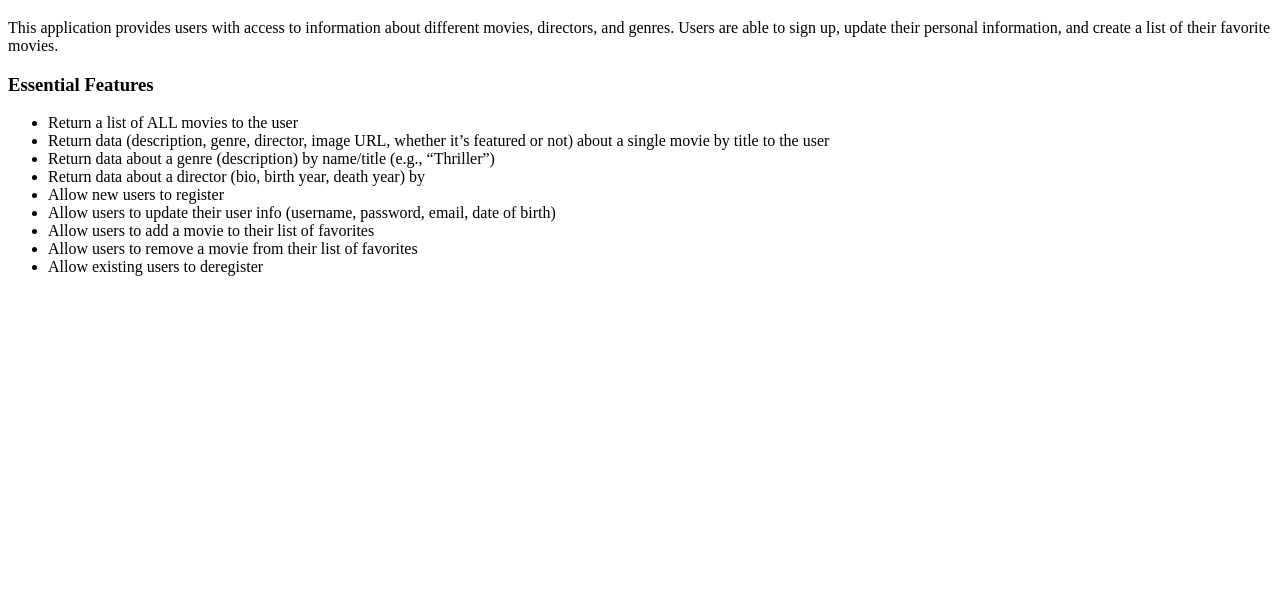
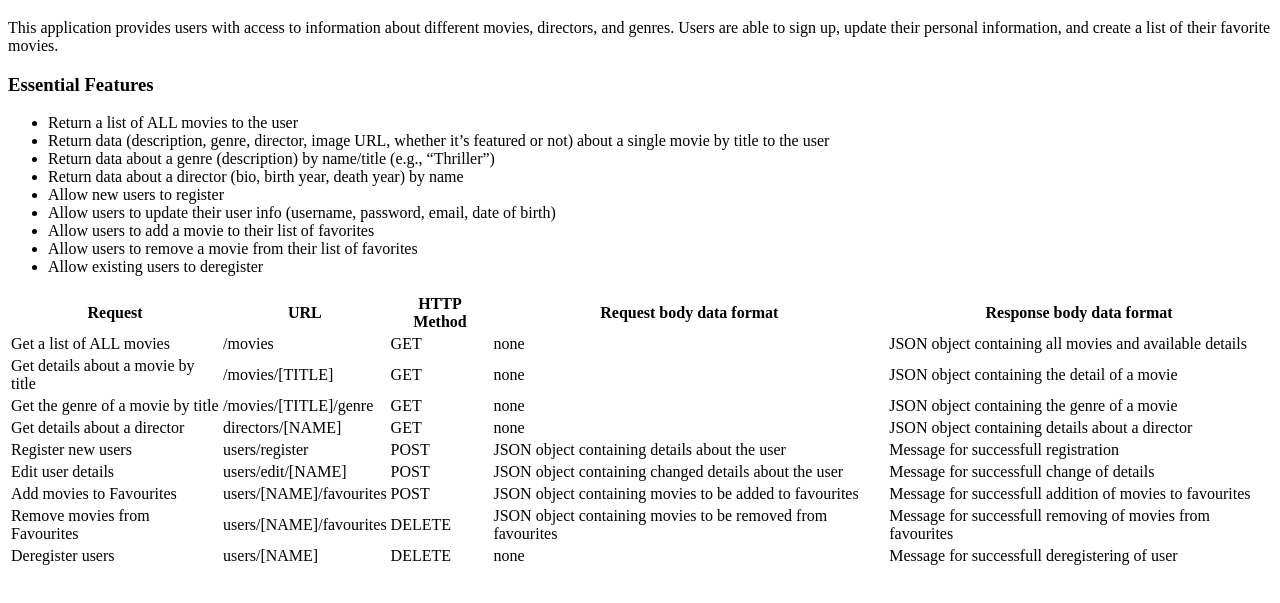
Before and after one commit to martink21/myFlix, a website: page public/documentation.html in a window 1280 px wide. Shown: the part 61-664 px from the top of the page. Drawn offline with Linux system fonts and the light colour scheme.

Commit message:
Included description of endpoints in a table

```diff
--- a/public/documentation.html
+++ b/public/documentation.html
@@ -5,6 +5,7 @@
     <meta charset="UTF-8">
     <meta http-equiv="X-UA-Compatible" content="IE=edge">
     <meta name="viewport" content="width=device-width, initial-scale=1.0">
+    <link rel="stylesheet" href="styles.css">
     <title>movie_API</title>
 </head>
 
@@ -21,13 +22,93 @@
             whether it’s featured or not) about a
             single movie by title to the user</li>
         <li>Return data about a genre (description) by name/title (e.g., “Thriller”)</li>
-        <li>Return data about a director (bio, birth year, death year) by </li>
+        <li>Return data about a director (bio, birth year, death year) by name</li>
         <li> Allow new users to register</li>
         <li>Allow users to update their user info (username, password, email, date of birth)</li>
         <li>Allow users to add a movie to their list of favorites</li>
         <li> Allow users to remove a movie from their list of favorites</li>
         <li> Allow existing users to deregister</li>
     </ul>
+
+    <table>
+        <thead>
+            <tr>
+                <th>Request</th>
+                <th>URL</th>
+                <th>HTTP Method</th>
+                <th>Request body data format</th>
+                <th>Response body data format</th>
+            </tr>
+        </thead>
+        <tbody>
+            <tr>
+                <td>Get a list of ALL movies</td>
+                <td>/movies</td>
+                <td>GET</td>
+                <td>none</td>
+                <td>JSON object containing all movies and available details</td>
+            </tr>
+            <tr>
+                <td>Get details about a movie by title</td>
+                <td>/movies/[TITLE]</td>
+                <td>GET</td>
+                <td>none</td>
+                <td>JSON object containing the detail of a movie</td>
+            </tr>
+            <tr>
+                <td>Get the genre of a movie by title</td>
+                <td>/movies/[TITLE]/genre</td>
+                <td>GET</td>
+                <td>none</td>
+                <td>JSON object containing the genre of a movie</td>
+            </tr>
+            <tr>
+                <td>Get details about a director</td>
+                <td>directors/[NAME]</td>
+                <td>GET</td>
+                <td>none</td>
+                <td>JSON object containing details about a director</td>
+            </tr>
+            <tr>
+                <td>Register new users</td>
+                <td>users/register</td>
+                <td>POST</td>
+                <td>JSON object containing details about the user</td>
+                <td>Message for successfull registration</td>
+            </tr>
+            <tr>
+                <td>Edit user details</td>
+                <td>users/edit/[NAME]</td>
+                <td>POST</td>
+                <td>JSON object containing changed details about the user</td>
+                <td>Message for successfull change of details</td>
+            </tr>
+            <tr>
+                <td>Add movies to Favourites</td>
+                <td>users/[NAME]/favourites</td>
+                <td>POST</td>
+                <td>JSON object containing movies to be added to favourites</td>
+                <td>Message for successfull addition of movies to favourites</td>
+            </tr>
+            <tr>
+                <td>Remove movies from Favourites</td>
+                <td>users/[NAME]/favourites</td>
+                <td>DELETE</td>
+                <td>JSON object containing movies to be removed from favourites</td>
+                <td>Message for successfull removing of movies from favourites</td>
+            </tr>
+            <tr>
+                <td>Deregister users</td>
+                <td>users/[NAME]</td>
+                <td>DELETE</td>
+                <td>none</td>
+                <td>Message for successfull deregistering of user</td>
+            </tr>
+
+        </tbody>
+    </table>
+
+
 </body>
 
 </html>
```
